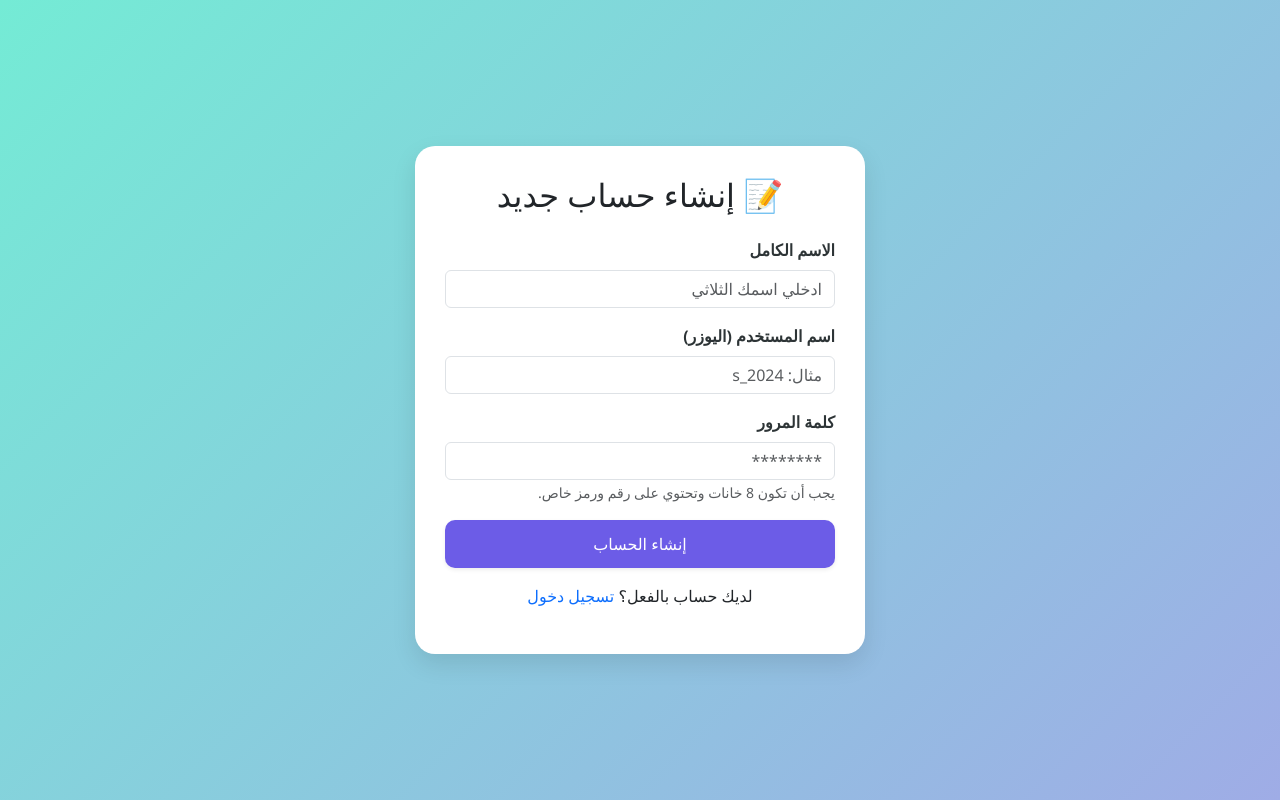
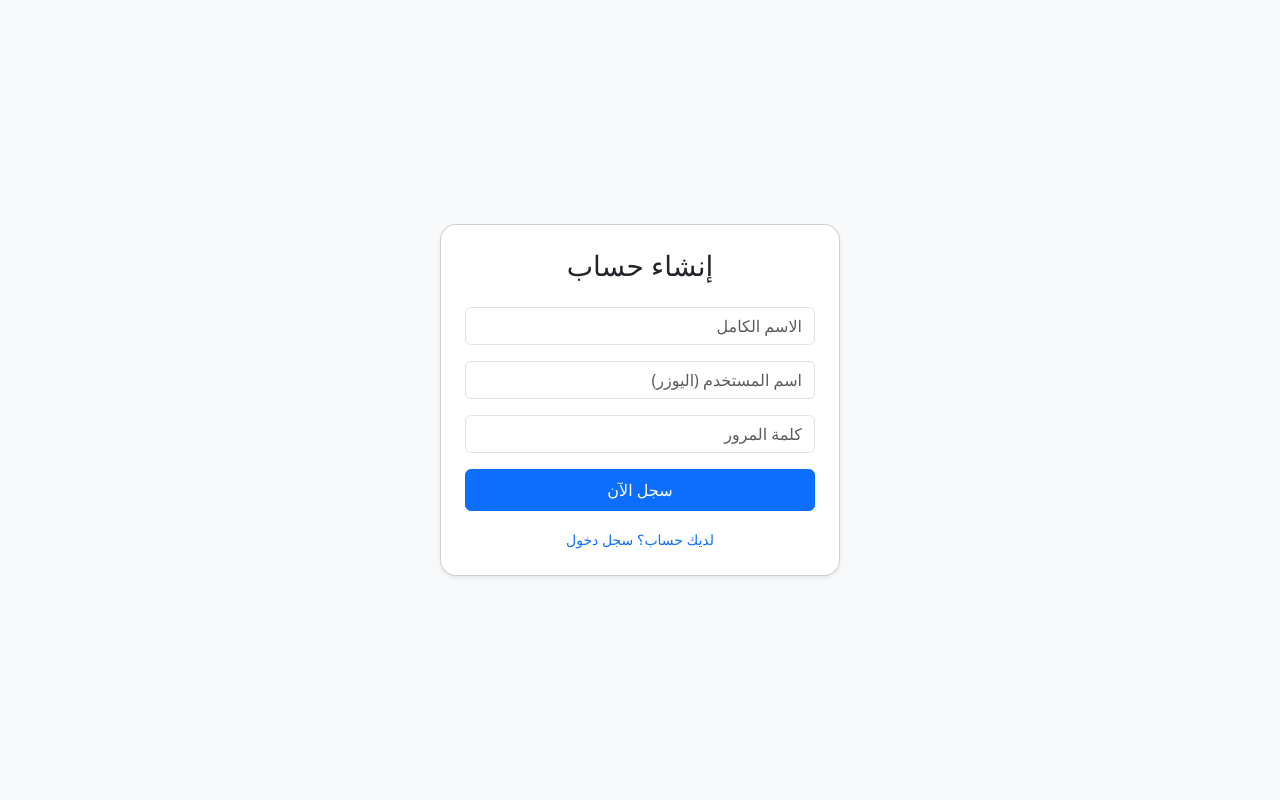
Before and after one commit to muzun44/Health-Guard-AI, a Python web app: template templates/signup.html in a window 1280 px wide. Run offline with Jinja, Linux system fonts and the light colour scheme; the template is opened without the code that fills it, so the values that code supplies are empty.

Commit message:
Update signup.html

```diff
--- a/templates/signup.html
+++ b/templates/signup.html
@@ -1,45 +1,19 @@
-<!DOCTYPE html>
+ <!DOCTYPE html>
 <html lang="ar" dir="rtl">
 <head>
     <meta charset="UTF-8">
-    <meta name="viewport" content="width=device-width, initial-scale=1.0">
-    <title>إنشاء حساب - Health Guard</title>
     <link rel="stylesheet" href="https://cdn.jsdelivr.net/npm/bootstrap@5.3.0/dist/css/bootstrap.min.css">
-    <style>
-        body { background: linear-gradient(135deg, #74ebd5 0%, #9face6 100%); min-height: 100vh; display: flex; align-items: center; font-family: 'Segoe UI', sans-serif; }
-        .signup-card { max-width: 450px; margin: auto; background: white; padding: 30px; border-radius: 20px; box-shadow: 0 10px 25px rgba(0,0,0,0.1); }
-        .btn-signup { background-color: #6c5ce7; color: white; border: none; border-radius: 10px; padding: 12px; width: 100%; transition: 0.3s; }
-        .btn-signup:hover { background-color: #5b4bc4; }
-        .form-label { font-weight: bold; color: #2d3436; }
-    </style>
 </head>
-<body>
-    <div class="container">
-        <div class="signup-card">
-            <h2 class="text-center mb-4">📝 إنشاء حساب جديد</h2>
-            <form action="/signup" method="POST">
-                <div class="mb-3 text-end">
-                    <label class="form-label">الاسم الكامل</label>
-                    <input type="text" name="fullname" class="form-control" placeholder="ادخلي اسمك الثلاثي" required>
-                </div>
-
-                <div class="mb-3 text-end">
-                    <label class="form-label">اسم المستخدم (اليوزر)</label>
-                    <input type="text" name="username" class="form-control" placeholder="مثال: s_2024" required>
-                </div>
-
-                <div class="mb-3 text-end">
-                    <label class="form-label">كلمة المرور</label>
-                    <input type="password" name="password" class="form-control" placeholder="********" required>
-                    <small class="text-muted">يجب أن تكون 8 خانات وتحتوي على رقم ورمز خاص.</small>
-                </div>
-
-                <button type="submit" class="btn-signup shadow-sm">إنشاء الحساب</button>
-            </form>
-            <div class="text-center mt-3">
-                <p>لديك حساب بالفعل؟ <a href="/login" class="text-decoration-none">تسجيل دخول</a></p>
-            </div>
-        </div>
+<body class="bg-light d-flex align-items-center vh-100">
+    <div class="card p-4 mx-auto shadow-sm rounded-4" style="width: 400px;">
+        <h3 class="text-center mb-4">إنشاء حساب</h3>
+        <form method="POST">
+            <input type="text" name="fullname" placeholder="الاسم الكامل" class="form-control mb-3" required>
+            <input type="text" name="username" placeholder="اسم المستخدم (اليوزر)" class="form-control mb-3" required>
+            <input type="password" name="password" placeholder="كلمة المرور" class="form-control mb-3" required>
+            <button class="btn btn-primary w-100 py-2">سجل الآن</button>
+        </form>
+        <div class="text-center mt-3"><a href="/login" class="small text-decoration-none">لديك حساب؟ سجل دخول</a></div>
     </div>
 </body>
 </html>
```
